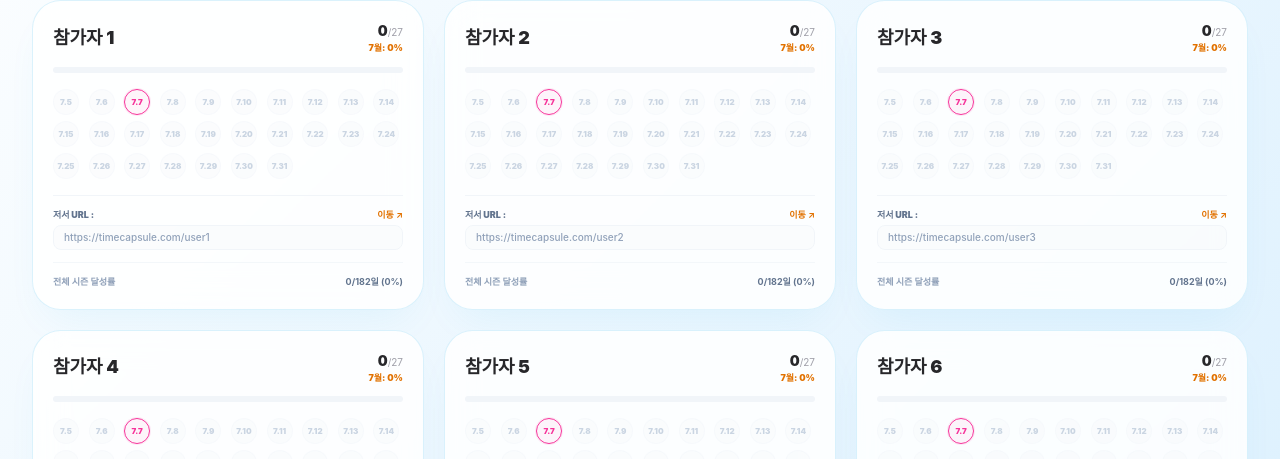
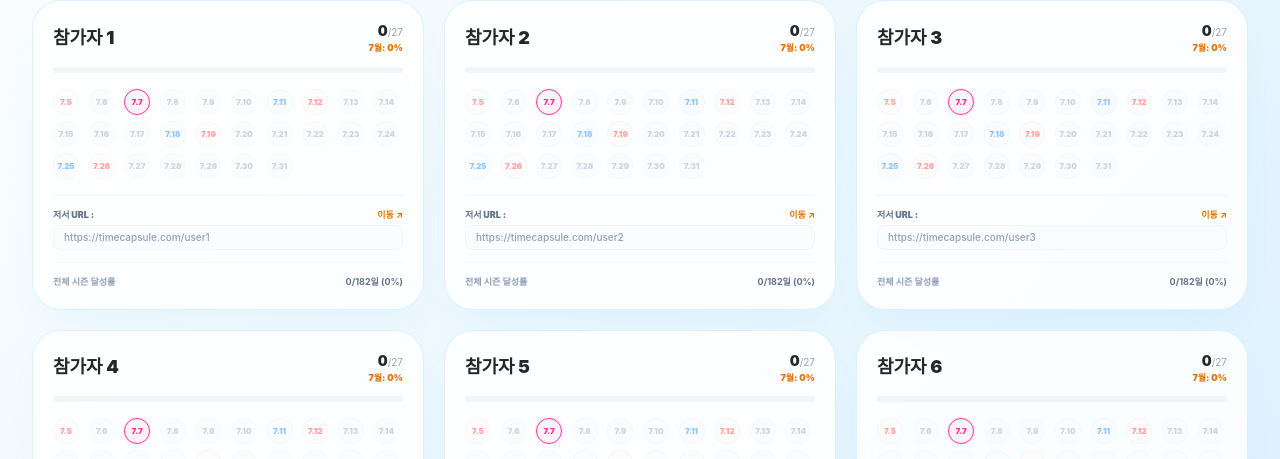
Before and after one commit to h990217-dotcom/kkudobook, a Next.js app: page /kkudochall/ in a window 1280 px wide. Shown: the part 341-800 px from the top of the page. Built offline with nearby package versions, Linux system fonts and the light colour scheme; no server answers; the database is empty.

Commit message:
feat: highlight weekends and public holidays

```diff
--- a/src/app/page.tsx
+++ b/src/app/page.tsx
@@ -31,6 +31,23 @@ interface ParticipantData {
   isCurrentUser: boolean;
   isMock: boolean;
 }
+
+const PUBLIC_HOLIDAYS_2026 = [
+  '2026-08-15', '2026-08-17',
+  '2026-09-23', '2026-09-24', '2026-09-25', '2026-09-26', '2026-09-27',
+  '2026-10-03', '2026-10-05', '2026-10-09',
+  '2026-12-25',
+  '2027-01-01'
+];
+
+const getDayType = (isoStr: string) => {
+  if (PUBLIC_HOLIDAYS_2026.includes(isoStr)) return 'holiday';
+  const date = new Date(isoStr);
+  const day = date.getDay();
+  if (day === 0) return 'holiday';
+  if (day === 6) return 'saturday';
+  return 'weekday';
+};
 
 export default function ChallengeDashboard() {
   const [selectedMonth, setSelectedMonth] = useState<number>(7); // Defaults to July (7월)
@@ -1117,6 +1134,17 @@ CREATE POLICY "Allow public delete" ON public.memos FOR DELETE USING (true);`}
                         ? (todayDayIndexLabel && day.label === todayDayIndexLabel)
                         : (day.label === todayLabel);
 
+                      const dayType = getDayType(day.isoStr);
+                      const defaultColorClass =
+                        dayType === 'holiday' ? 'text-red-400 bg-red-50/30 border-red-100/50' :
+                        dayType === 'saturday' ? 'text-blue-400 bg-blue-50/30 border-blue-100/50' :
+                        'text-slate-500 bg-slate-100/70 border-slate-200/50';
+
+                      const readOnlyColorClass =
+                        dayType === 'holiday' ? 'text-red-300 bg-red-50/20 border-red-100/30' :
+                        dayType === 'saturday' ? 'text-blue-300 bg-blue-50/20 border-blue-100/30' :
+                        'text-slate-300 bg-slate-50/50 border-slate-100/40';
+
                       return participant.isCurrentUser ? (
                         /* Active toggle stamps for current user */
                         <button
@@ -1128,7 +1156,7 @@ CREATE POLICY "Allow public delete" ON public.memos FOR DELETE USING (true);`}
                               ? 'bg-amber-600 border-amber-600 text-white shadow-sm shadow-amber-600/25'
                               : isToday
                                 ? 'border border-pink-500 text-pink-500 bg-pink-500/5 font-black ring-1 ring-pink-500/10'
-                                : 'bg-slate-100/70 border-slate-200/50 text-slate-500 hover:bg-amber-50 hover:text-amber-700'
+                                : `${defaultColorClass} hover:bg-amber-50 hover:text-amber-700`
                           }`}
                         >
                           {day.label}
@@ -1142,7 +1170,7 @@ CREATE POLICY "Allow public delete" ON public.memos FOR DELETE USING (true);`}
                               ? 'bg-slate-700 border-slate-700 text-white shadow-sm shadow-slate-700/25'
                               : isToday
                                 ? 'border border-pink-500 text-pink-500 bg-pink-500/5 font-black ring-1 ring-pink-500/10'
-                                : 'bg-slate-50/50 border-slate-100/40 text-slate-300'
+                                : readOnlyColorClass
                           }`}
                         >
                           {day.label}
```
